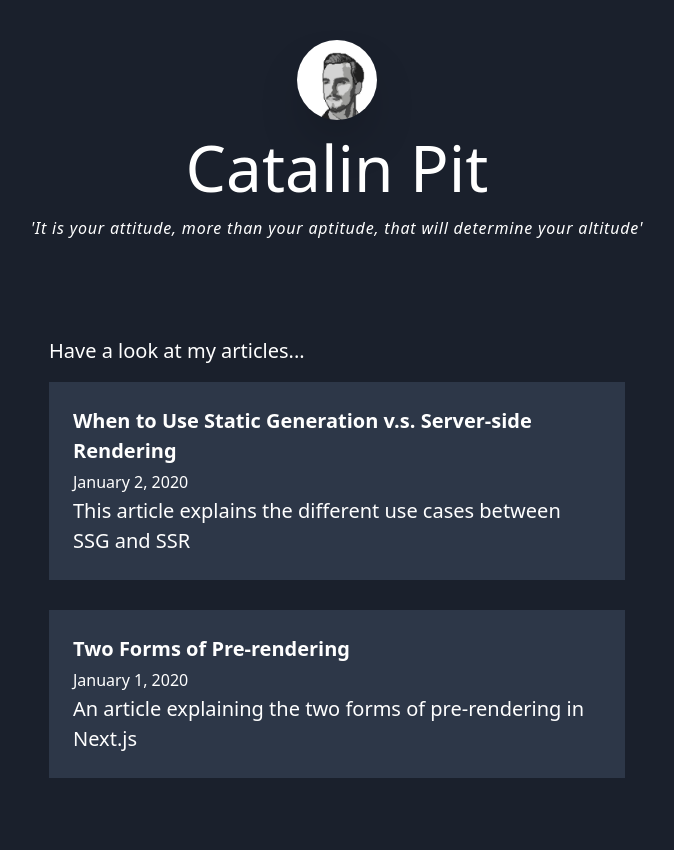
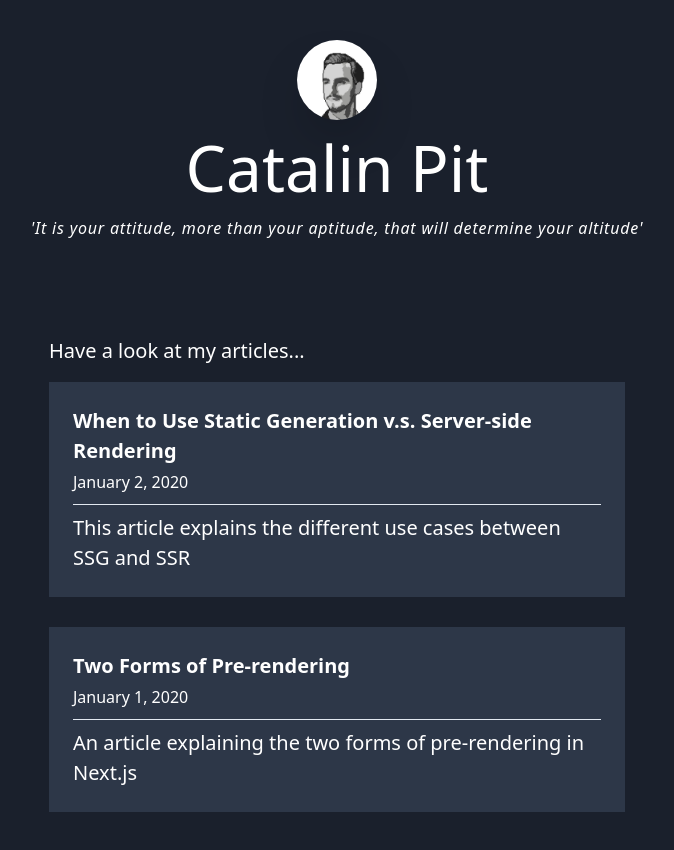
Before and after one commit to lawalalao/blog-next, a Next.js app: page / in a window 1280 px wide. Shown: the top 850 px of the page, without its empty margins (303-977 px from the left). Built offline with nearby package versions, Linux system fonts and the light colour scheme.

Commit message:
Added hr

```diff
--- a/pages/index.js
+++ b/pages/index.js
@@ -23,7 +23,7 @@ export default function Home({ postsData }) {
                 <small>
                   <Date dateString={date} />
                 </small>
-                <br />
+                <hr className={"mt-2 mb-2"}/>
                 <div>
                   {excerpt}
                 </div>
```
